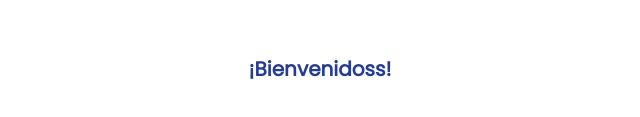
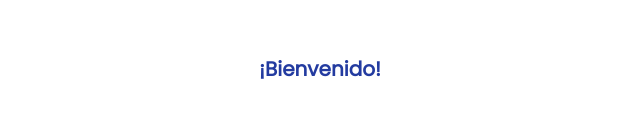
Before and after one commit to Offztinger/ClasificadosApp, a plain HTML site: page login.html in a window 1280 px wide. Shown: the part 201-318 px from the top of the page, 320-960 px from the left. Drawn offline with Linux system fonts and the light colour scheme.

Commit message:
Subiendo modificacion de login.html a ClasificadosApp

```diff
--- a/login.html
+++ b/login.html
@@ -18,7 +18,7 @@
 
     <div class="contenedorBienvenido">
         <h2 class="textoBienvenido">
-            ¡Bienvenidoss!
+            ¡Bienvenido!
         </h2>
     </div>
 </body>
```
